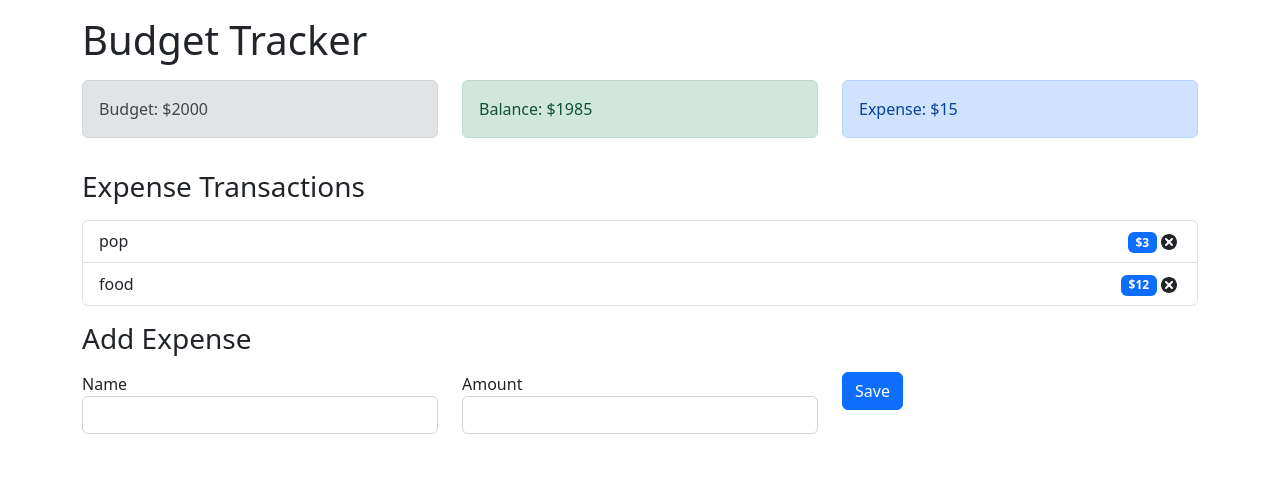
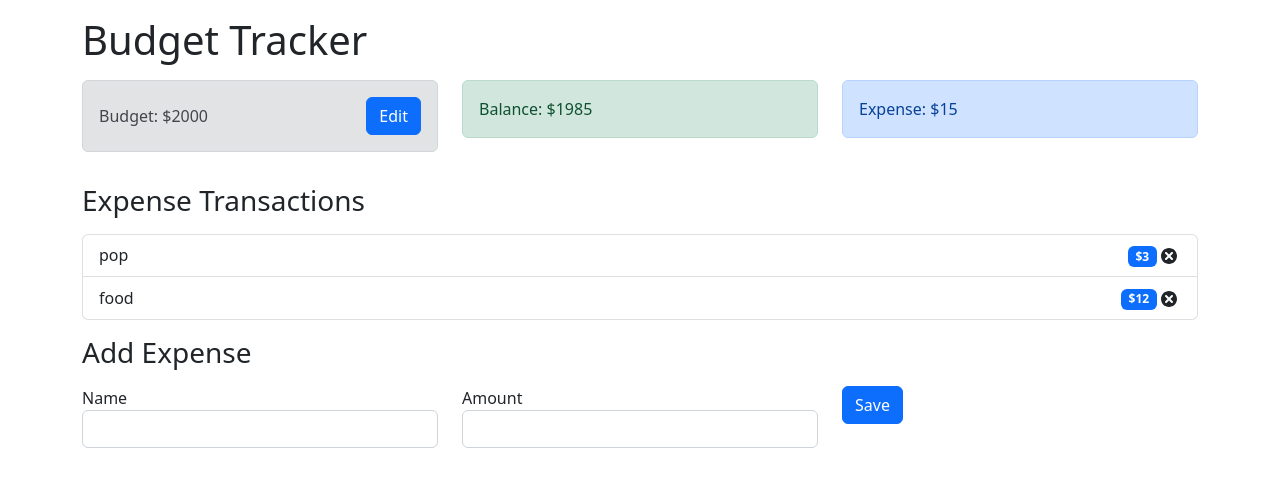
Before and after one commit to nguyen-jonathan/budget-tracker, a React (Create React App) app: page / in a window 1280 px wide. Shown: the top 486 px of the page. Built offline with nearby package versions, Linux system fonts and the light colour scheme.

Commit message:
edit button added, no function

```diff
--- a/src/components/Budget/Budget.jsx
+++ b/src/components/Budget/Budget.jsx
@@ -4,8 +4,12 @@ import {AppContext} from '../../context/AppContext';
 const Budget = () => {
   const {budget} = useContext(AppContext);
   return (
-    <div className="alert alert-secondary">
+    <div className="alert alert-secondary p-3 d-flex align-items-center justify-content-between">
       <span>Budget: ${budget}</span>
+
+      <button type="edit" className="btn btn-primary">
+        Edit
+      </button>
     </div>
   );
 };
```
